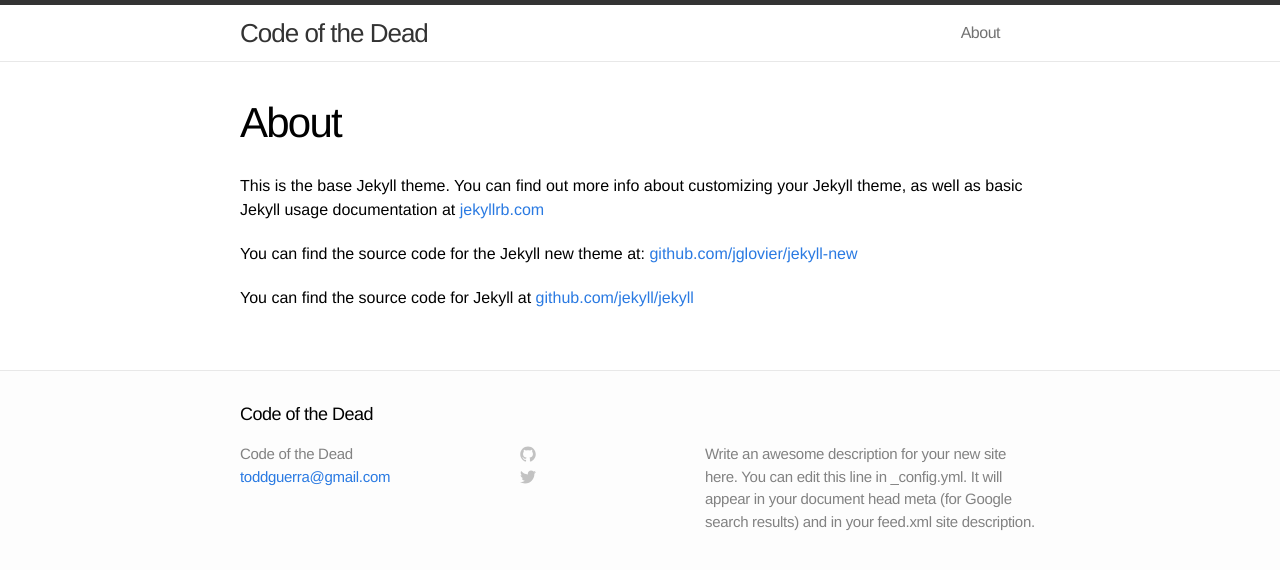
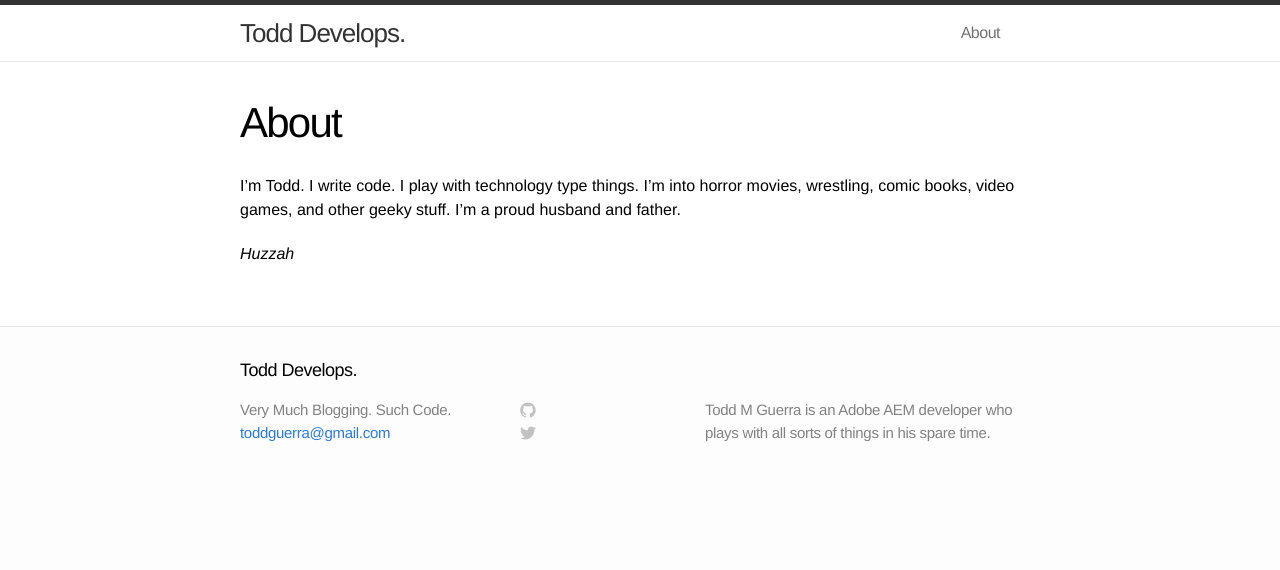
Before and after one commit to gutsy/gutsy.github.io, a Jekyll site: the page built from about.md, in a window 1280 px wide. Shown: the top 570 px of the page. Built offline with Jekyll 4.4.1, drawn with Linux system fonts in a browser that asks for light colours.

Commit message:
fleshing out some content

```diff
--- a/_config.yml
+++ b/_config.yml
@@ -1,9 +1,9 @@
 # Site settings
-name: Code of the Dead
-title: Code of the Dead
+name: Todd Develops.
+title: Very Much Blogging. Such Code.
 email: toddguerra@gmail.com
-description: "Write an awesome description for your new site here. You can edit this line in _config.yml. It will appear in your document head meta (for Google search results) and in your feed.xml site description."
-baseurl: ""
+description: "Todd M Guerra is an Adobe AEM developer who plays with all sorts of things in his spare time."
+baseurl: "http://gutsy.github.io/"
 url: "http://gutsy.github.io/"
 
 # Build settings
--- a/_includes/footer.html
+++ b/_includes/footer.html
@@ -14,7 +14,7 @@
     <div class="footer-col-2 column">
       <ul>
         <li>
-          <a href="https://github.com/{{ site.username }}">
+          <a href="https://github.com/gutsy">
             <span class="icon github">
               <svg version="1.1" class="github-icon-svg" xmlns="http://www.w3.org/2000/svg" xmlns:xlink="http://www.w3.org/1999/xlink" x="0px" y="0px"
                  viewBox="0 0 16 16" enable-background="new 0 0 16 16" xml:space="preserve">
@@ -33,7 +33,7 @@
           </a>
         </li>
         <li>
-          <a href="https://twitter.com/{{ site.username }}">
+          <a href="https://twitter.com/toddguerra">
             <span class="icon twitter">
               <svg version="1.1" class="twitter-icon-svg" xmlns="http://www.w3.org/2000/svg" xmlns:xlink="http://www.w3.org/1999/xlink" x="0px" y="0px"
                  viewBox="0 0 16 16" enable-background="new 0 0 16 16" xml:space="preserve">
--- a/about.md
+++ b/about.md
@@ -4,8 +4,6 @@
 permalink: /about/
 ---
 
-This is the base Jekyll theme. You can find out more info about customizing your Jekyll theme, as well as basic Jekyll usage documentation at [jekyllrb.com](http://jekyllrb.com/)
+I'm Todd. I write code. I play with technology type things. I'm into horror movies, wrestling, comic books, video games, and other geeky stuff. I'm a proud husband and father.
 
-You can find the source code for the Jekyll new theme at: [github.com/jglovier/jekyll-new](https://github.com/jglovier/jekyll-new)
-
-You can find the source code for Jekyll at [github.com/jekyll/jekyll](https://github.com/jekyll/jekyll)
+*Huzzah*
```
Also changed, not shown: _posts/2014-05-12-getting-started.markdown (added, +15 -0 lines), _posts/_welcome-to-jekyll.markdown (renamed from _posts/2014-05-09-welcome-to-jekyll.markdown).
